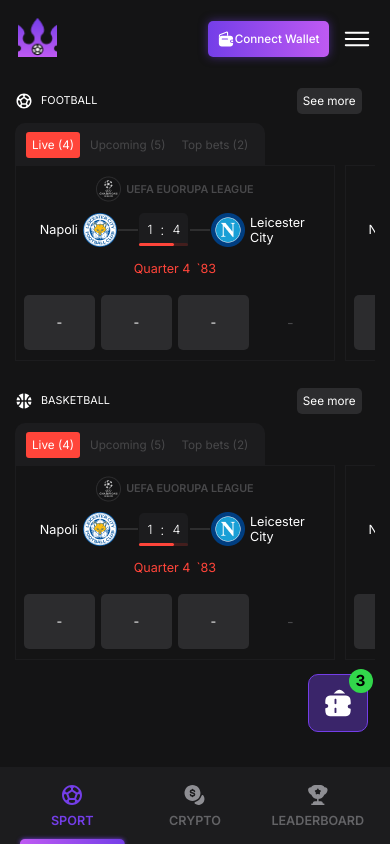
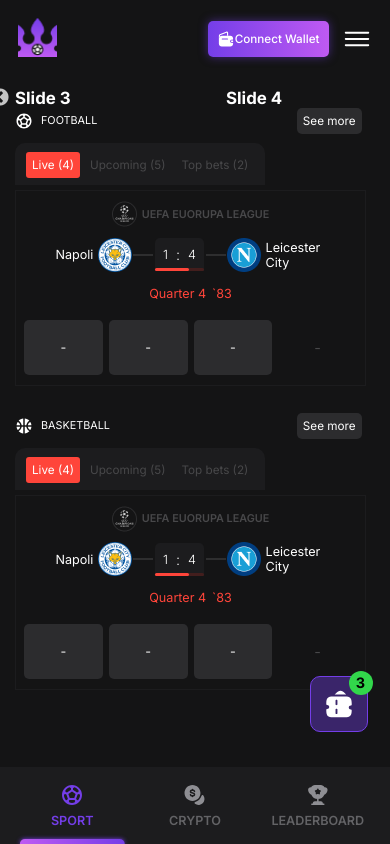
Before and after one commit to muhammad-junaid1/kingdom-sport, a React (Create React App) app: page / in a window 390 px wide. Built offline with nearby package versions, Linux system fonts and the light colour scheme.

Commit message:
adding slider on homeapge

```diff
--- a/package.json
+++ b/package.json
@@ -11,6 +11,8 @@
     "react-dom": "^17.0.2",
     "react-router-dom": "^6.2.1",
     "react-scripts": "5.0.0",
+    "react-slick": "^0.28.1",
+    "slick-carousel": "^1.8.1",
     "web-vitals": "^2.1.3"
   },
   "scripts": {
--- a/src/components/pages/Homepage.jsx
+++ b/src/components/pages/Homepage.jsx
@@ -1,11 +1,37 @@
-import React from "react";
+import React, {useEffect} from "react";
 import AllMatches from "./components/AllMatches";
 import sampleData from "../../sampleData";
 import "./css/Homepage.css";
+import Slider from "react-slick";
+import "slick-carousel/slick/slick.css";
+import "slick-carousel/slick/slick-theme.css";
 
 const Homepage = () => {
+  const renderSlides = () =>
+  [1, 2, 3, 4, 5].map(num => (
+    <div>
+      <h3>Slide {num}</h3>
+    </div>
+  ));
+
+
+  useEffect(() =>{
+
+    document.querySelector(".home__slider").style.width = document.querySelector(".section").scrollWidth - 50 + "px";
+  }, []);
   return (
       <div className="home">
+      <div className="home__slider">
+      <Slider
+        dots={false}
+        slidesToShow={2}
+        slidesToScroll={2}
+        autoplay={true}
+        autoplaySpeed={3000}
+      >
+        {renderSlides()}
+      </Slider>
+      </div>
           <div className="home__body">
             <AllMatches icon="Soccer" sport="FOOTBALL" liveData={sampleData.matchData} upcomingData={sampleData.matchData2} topBetsData={sampleData.matchData3}/>
             <AllMatches icon="Basketball" sport="BASKETBALL" liveData={sampleData.matchData} upcomingData={sampleData.matchData2} topBetsData={sampleData.matchData3}/>
--- a/src/components/pages/components/AllMatches.jsx
+++ b/src/components/pages/components/AllMatches.jsx
@@ -76,7 +76,7 @@ const AllMatches = ({ icon, sport, liveData, upcomingData, topBetsData }) => {
               <tr>
                 <th>MATCH</th>
                 <th>TIME</th>
-                <th>MATCH-WINNER</th>
+                <th>MATCH WINNER</th>
               </tr>
             </thead>
             <tbody>
--- a/src/components/pages/components/Match.jsx
+++ b/src/components/pages/components/Match.jsx
@@ -25,7 +25,7 @@ const Match = ({ sport, Icon, data, isLive, FavIcon, tourIcon, tourName, isFav})
               <tr>
                 <th>MATCH</th>
                 <th>TIME</th>
-                <th>MATCH-WINNER</th>
+                <th>MATCH WINNER</th>
               </tr>
             </thead>
             <tbody>
--- a/src/components/pages/components/MatchDetails.jsx
+++ b/src/components/pages/components/MatchDetails.jsx
@@ -74,7 +74,7 @@ const MatchDetails = ({ data, isLive, highlightScores, isFav }) => {
           </div>
         </div>
       </td>
-      <td className="time-container" style={{width: !showBetsContainer ? "15%" : ""}}>
+      <td className="time-container" style={{width: !showBetsContainer ? "20%" : ""}}>
         <div className="time">
           <div className={`time__content${isLive ? " live" : ""}`}>
             {isLive ? (
--- a/src/components/pages/css/CoinSection.css
+++ b/src/components/pages/css/CoinSection.css
@@ -1,4 +1,8 @@
 @import "../../../css/colors/grey.css";
+
+.coin-section{
+    width: 80%;
+}
 
 .coin-section__content {
     background: var(--grey6);
--- a/src/components/pages/css/MatchDetails.css
+++ b/src/components/pages/css/MatchDetails.css
@@ -209,6 +209,7 @@ td.time-container {
 @media all and (max-width: 500px) {
     .match__body tbody {
         display: flex;
+        margin-top: 5px;
     }
     .match__body {
         overflow: scroll;
@@ -223,7 +224,7 @@ td.time-container {
         margin-right: 10px;
         border: 1px solid var(--grey6);
         flex-direction: column;
-        width: 82vw;
+        width: 90vw;
         padding: 0 5px;
         align-items: center;
         background: transparent !important;
--- a/src/css/Main.css
+++ b/src/css/Main.css
@@ -29,7 +29,7 @@
 
 .show-hide-bets-container button {
     border-radius: 10px;
-    padding: 12px 13px;
+    padding: 11px 12px;
   }
 
   .show-hide-bets-container button svg {
@@ -55,7 +55,7 @@
   }
 
   .show-hide-bets-container .bets-notifs p {
-    font-size: 1.7rem;
+    font-size: 1.6rem;
   }
 
 @media all and (max-width: 500px) {
```
Also changed, not shown: 1 other file (tests, documents, lock files or other folders).
